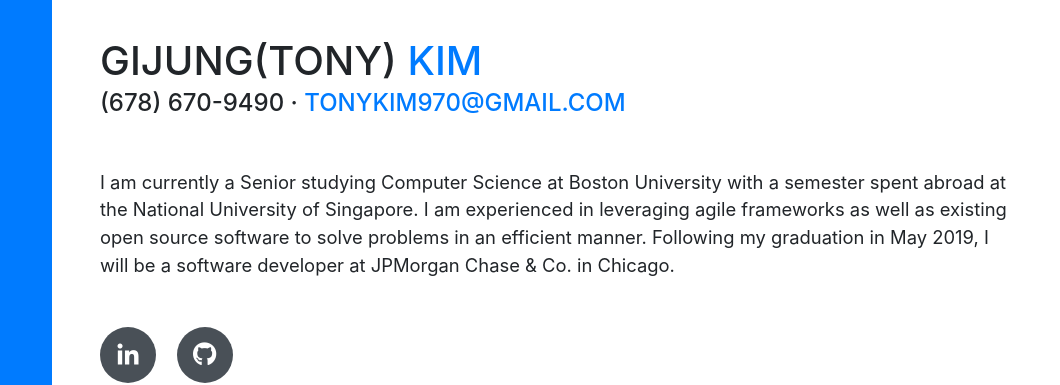
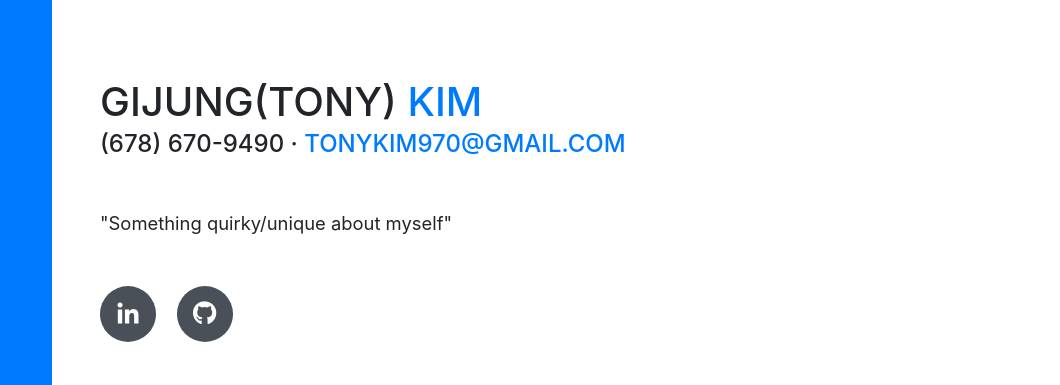
Before and after one commit to GijungKim/portfolio, a website with bundled scripts: page index.html in a window 1280 px wide. Shown: the part 190-575 px from the top of the page, 220-1280 px from the left. Built offline with nearby package versions, Linux system fonts and the light colour scheme; a web font is replaced by a local one.

Commit message:
About me update

```diff
--- a/index.html
+++ b/index.html
@@ -76,7 +76,7 @@
           <div class="subheading mb-5">(678) 670-9490 ·
             <a href="mailto:tonykim970@gmail.com">tonykim970@gmail.com</a>
           </div>
-          <p class="lead mb-5">I am currently a Senior studying Computer Science at Boston University with a semester spent abroad at the National University of Singapore. I am experienced in leveraging agile frameworks as well as existing open source software to solve problems in an efficient manner. Following my graduation in May 2019, I will be a software developer at JPMorgan Chase & Co. in Chicago.</p>
+          <p class="lead mb-5">"Something quirky/unique about myself"<!-- I am currently a Senior studying Computer Science at Boston University with a semester spent abroad at the National University of Singapore. I am experienced in leveraging agile frameworks as well as existing open source software to solve problems in an efficient manner. Following my graduation in May 2019, I will be a software developer at JPMorgan Chase & Co. in Chicago. --></p>
           <div class="social-icons">
             <a href="https://www.linkedin.com/in/gijung-kim/" target="_blank">
               <i class="fab fa-linkedin-in"></i>
```
